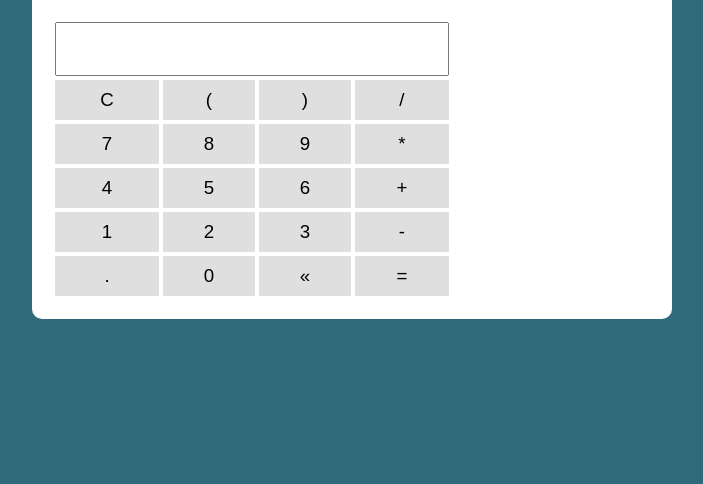
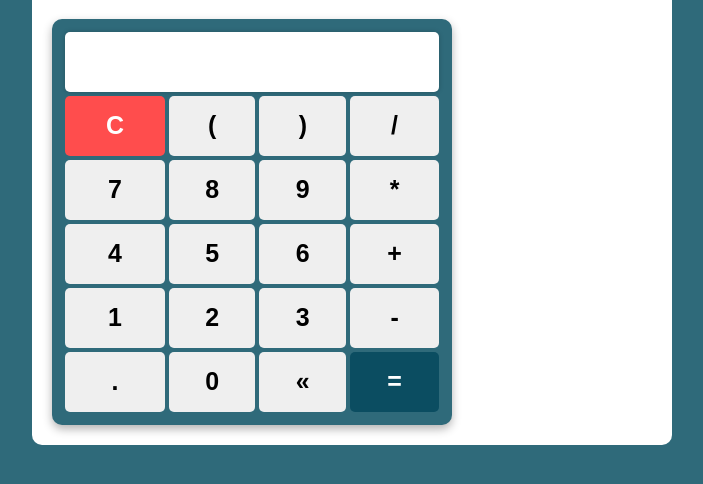
Before and after one commit to davi-aalves/calculadora-contructor, a plain HTML site: page index.html in a window 1280 px wide. Shown: the part 134-618 px from the top of the page, without its empty margins (288-991 px from the left). Drawn offline with Linux system fonts and the light colour scheme.

Commit message:
style: melhorar layout da calculadora (borda, sombra e botões)

```diff
--- a/assets/css/style.css
+++ b/assets/css/style.css
@@ -61,24 +61,54 @@ form button:hover {
 }
 
 .calculadora {
-  width: 400px;
+  width: 100%;
+  max-width: 400px;
+  border-radius: 10px;
+  overflow: hidden;
+  background: var(--primary-color);
+  padding: 10px;
+  box-shadow: 0 4px 10px rgba(0, 0, 0, 0.3);
 }
 
 .display {
   font-size: 2em;
   width: 100%;
   text-align: right;
+  height: 60px;
+  border: none;
+  background: #fff;
+  padding: 10px;
+  border-radius: 5px;
+  box-shadow: 0 0 5px rgba(0, 0, 0, 0.2);
 }
 
 .btn {
   width: 100%;
-  height: 40px;
-  font-size: 0.9em;
+  height: 60px;
+  font-size: 1.2em;
+  font-weight: bold;
   border: none;
-  background: #dfdfdf;
+  background: f1f1f1;
   cursor: pointer;
+  transition: 0.2s;
+  border-radius: 5px;
 }
 
 .btn:hover {
-  background: #9e9e9e;
+  background: var(--primary-color);
+  color: white;
 }
+
+.btn-eq {
+  background: var(--primary-color-darker);
+  color: white;
+}
+
+.btn-clear {
+  background: #ff4d4d;
+  color: white;
+}
+
+.btn-clear:hover {
+  background: #cc0000;
+}
```
